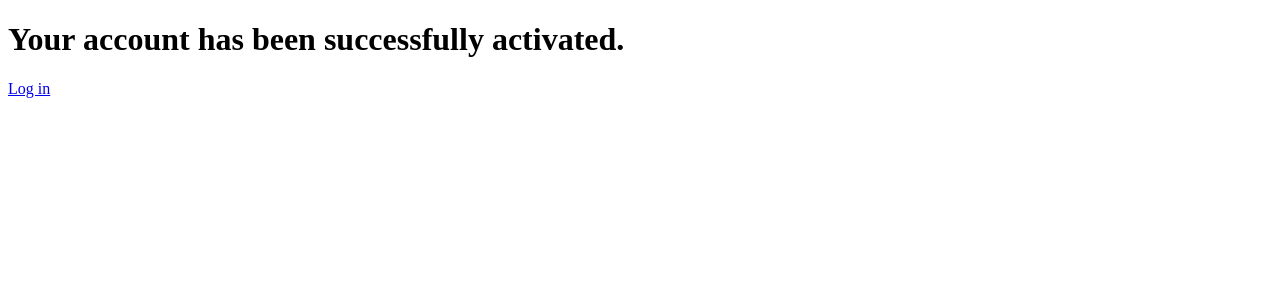
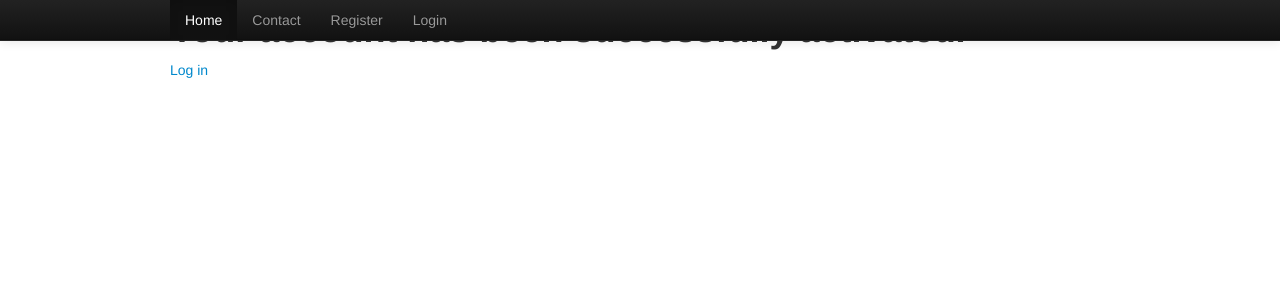
Before and after one commit to agiliq/join.agiliq.com, a Django app: template templates/registration/activation_complete.html in a window 1280 px wide. Shown: the top 300 px of the page. Run offline with Django 3.2, Linux system fonts and the light colour scheme; the template is opened without the code that fills it, so the values that code supplies are empty; parts of the project's set-up code (start-up, migrations or seed data) failed here and were passed over; some libraries are stand-ins or nearby versions.

Commit message:
modified base templates

```diff
--- a/templates/base.html
+++ b/templates/base.html
@@ -1,10 +1,37 @@
-<!doctype html>
-<html>
+<!DOCTYPE html>
+<html lang="en">
   <head>
-    <title>Agiliq Jobs Portal</title>
+    <meta charset="utf-8">
+    <title>Agiliq Jobs Portal !</title>
+    <!-- Bootstrap -->
+    <link href="{{STATIC_URL}}bootstrap/css/bootstrap.min.css" rel="stylesheet">
+    <link href="{{STATIC_URL}}bootstrap/css/bootstrap.css" rel="stylesheet">
   </head>
+
   <body>
-  {% block content %}
-  {% endblock %}
+    <div class="navbar navbar-inverse navbar-fixed-top">
+      <div class="navbar-inner">
+        <div class="container">
+          <a class="btn btn-navbar" data-toggle="collapse" data-target=".nav-collapse">
+            <span class="icon-bar"></span>
+            <span class="icon-bar"></span>
+            <span class="icon-bar"></span>
+          </a>
+          <div class="nav-collapse collapse">
+            <ul class="nav">
+              <li class="active"><a href="/">Home</a></li>
+              <li><a href="http://agiliq.com/contactus">Contact</a></li>
+              <li><a href="{% url registration_register %}">Register</a></li>
+              <li><a href="/accounts/login/">Login</a></li>
+            </ul>
+          </div><!--/.nav-collapse -->
+        </div>
+      </div>
+    </div>
+
+    <div class="container">
+        {% block content %}
+        {% endblock %}
+    </div> <!-- /container -->
   </body>
 </html>
```
Also changed, not shown: templates/flatpages/default.html (+1 -21 lines).
